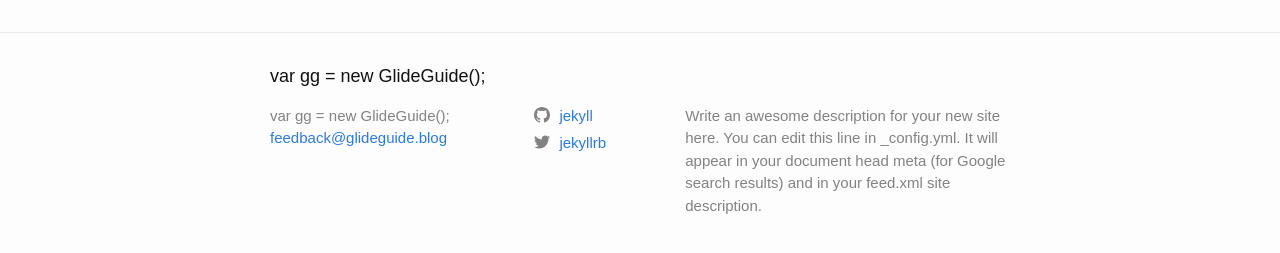
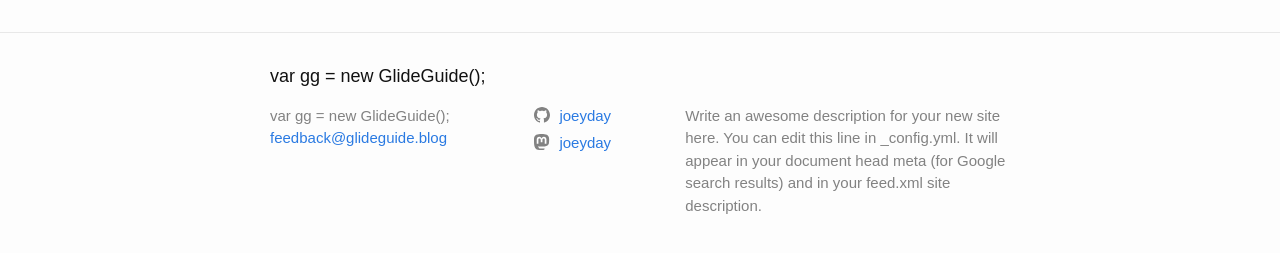
Before and after one commit to joeyday/glideguide.blog, a Jekyll site: the page built from index.md, in a window 1280 px wide. Shown: the part 623-876 px from the top of the page. Built offline with Jekyll 4.4.1, drawn with Linux system fonts in a browser that asks for light colours; some web fonts are replaced.

Commit message:
social links

```diff
--- a/_config.yml
+++ b/_config.yml
@@ -26,8 +26,9 @@ description: >- # this means to ignore newlines until "baseurl:"
   Google search results) and in your feed.xml site description.
 baseurl: "" # the subpath of your site, e.g. /blog
 url: "" # the base hostname & protocol for your site, e.g. http://example.com
-twitter_username: jekyllrb
-github_username:  jekyll
+mastodon:
+- username: joeyday
+  instance: mastodon.social
 
 # Build settings
 theme: minima
--- a/_includes/footer.html
+++ b/_includes/footer.html
@@ -22,7 +22,32 @@
       </div>
 
       <div class="footer-col footer-col-2">
-        {%- include social.html -%}
+		<ul class="social-media-list">
+			<!-- ><li>
+				<a href="https://www.twitter.com/jekyllrb">
+					<svg class="svg-icon">
+						<use xlink:href="/assets/minima-social-icons.svg#twitter"></use>
+					</svg>
+					<span class="username">jekyllrb</span>
+				</a>
+			</li> -->
+			<li>
+				<a href="https://github.com/joeyday">
+					<svg class="svg-icon">
+						<use xlink:href="/assets/minima-social-icons.svg#github"></use>
+					</svg>
+					<span class="username">joeyday</span>
+				</a>
+			</li>
+			<li>
+				<a rel="me" href="https://mastodon.social/@joeyday">
+					<svg class="svg-icon">
+						<use xlink:href="/assets/minima-social-icons.svg#mastodon"></use>
+					</svg>
+					<span class="username">joeyday</span>
+				</a>
+			</li>
+		</ul>
       </div>
 
       <div class="footer-col footer-col-3">
```
Also changed, not shown: 8 other files.
